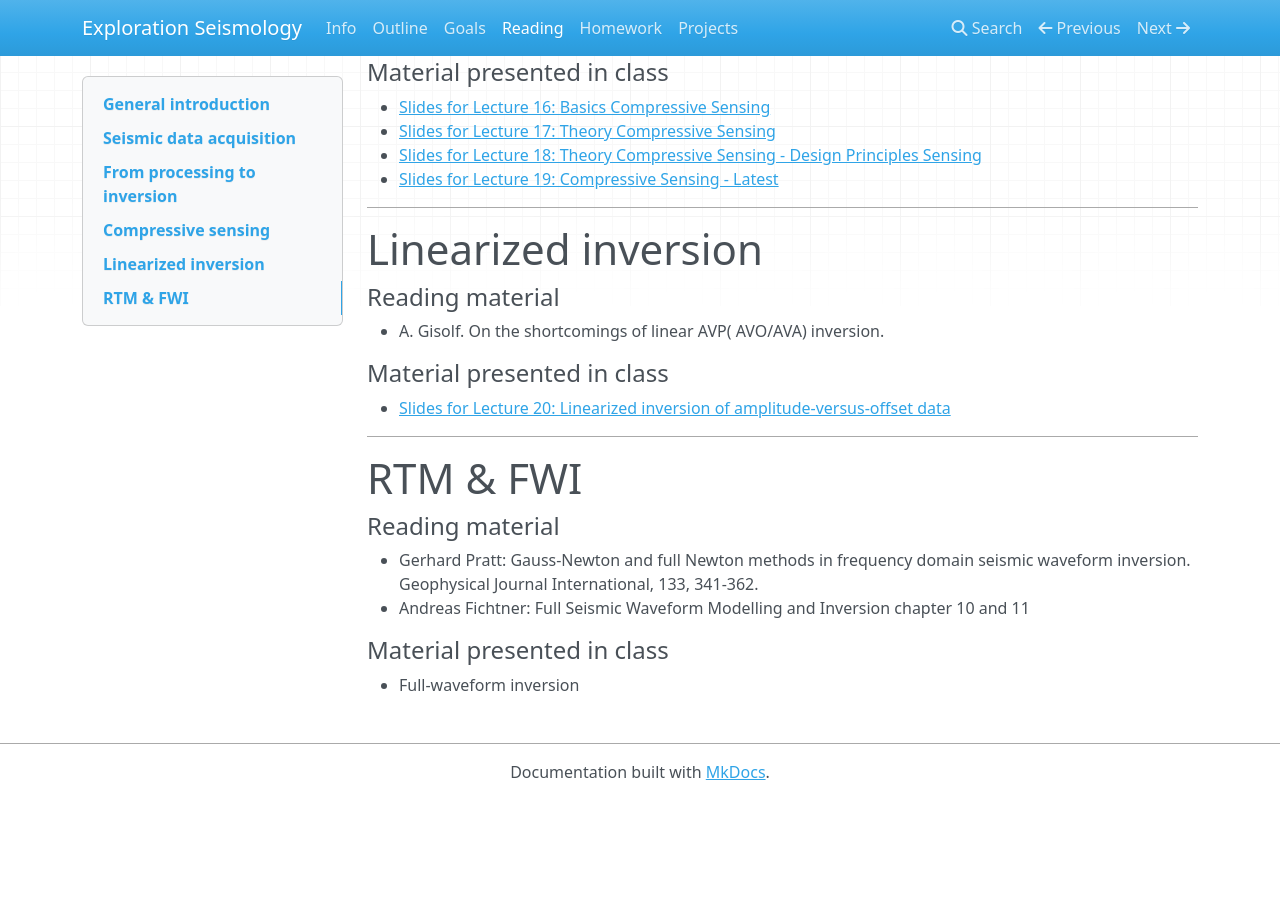
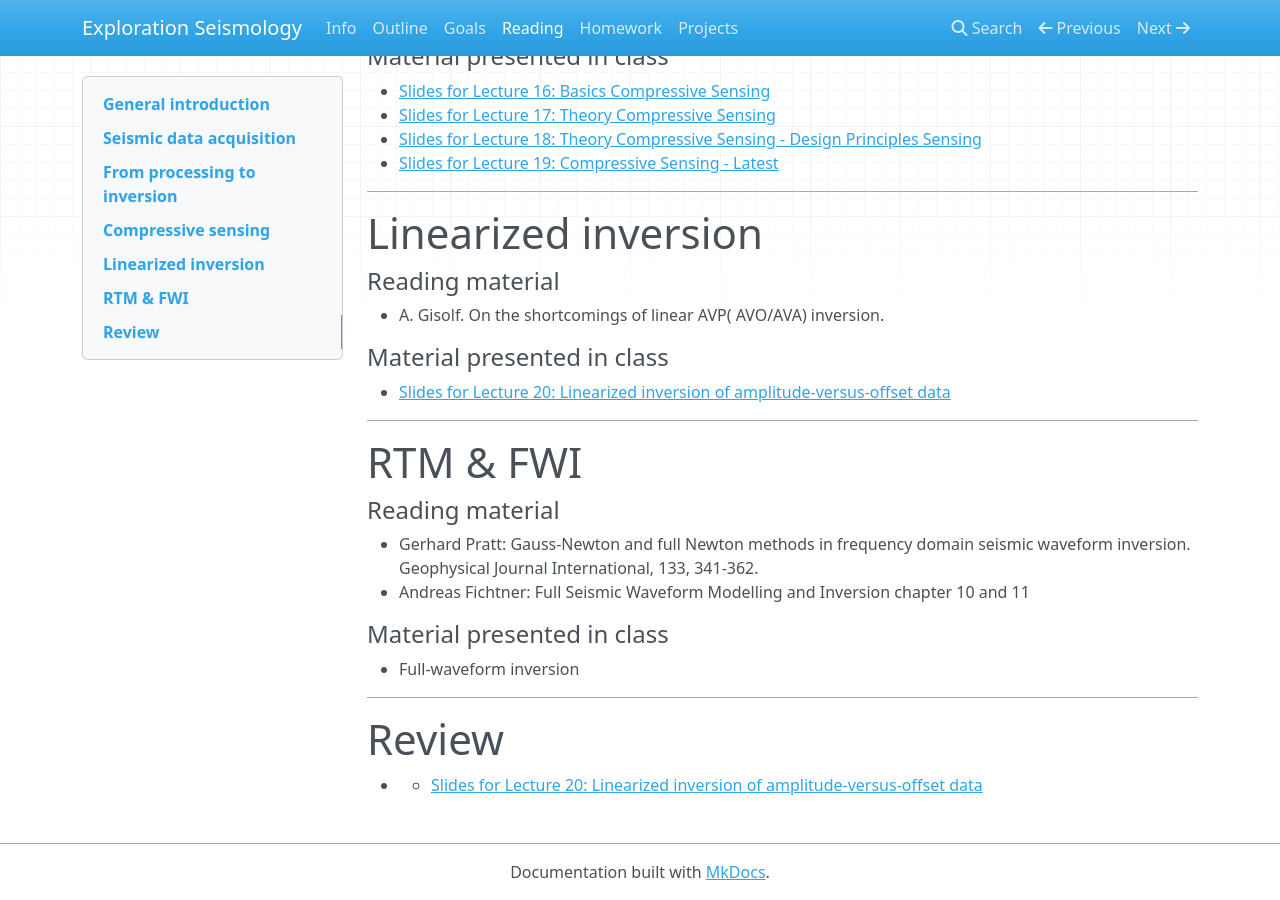
Before and after one commit to flexie/eas-4803-8803-ccs, an MkDocs documentation site: the page built from docs/reading.md, in a window 1280 px wide and 900 px high, scrolled down 1499 px. Built offline with MkDocs 1.6.1, drawn with Linux system fonts in a browser that asks for light colours; nearby versions of some CDN libraries; old or Windows-style settings are respelled for this version of MkDocs; before the commit the page ends 2299 px from its top, so only the background shows below that.

Commit message:
added links

```diff
--- a/docs/reading.md
+++ b/docs/reading.md
@@ -33,7 +33,6 @@
 
 - [Slides for Lecture 12: Practical aspects of seismic acquisition](https://www.dropbox.com/s/psfngqbbli2uvm3/12-Exploration_Seismology-acquisition.pdf?dl=0
 )
-
 - [Slides for Lecture 13: Practical aspects of seismic acquisition](https://www.dropbox.com/s/2ob9rynqvwa9mtt/13-Exploration_Seismology-deconvolution.pdf?dl=0)
 
 ***
@@ -73,8 +72,6 @@
 - [Slides for Lecture 18: Theory Compressive Sensing - Design Principles Sensing](https://www.dropbox.com/s/v1d1s6cmvi8nw87/18-Exploration_Seismology-inversion-cs-3.pdf?dl=0)
 - [Slides for Lecture 19: Compressive Sensing - Latest](https://www.dropbox.com/s/gntmsrpiy8yyndf/19-Exploration_Seismology-CS-4.pdf?dl=0)
 
-
-
 ***
 
 # Linearized inversion
@@ -85,7 +82,7 @@
 
 ####Material presented in class
 
-- [Slides for Lecture 20: Linearized inversion of amplitude-versus-offset data](https://www.dropbox.com/s/6530m03nwj4edeo/20-Exploration_Geophysics-AVO.pdf?dl=0)
+- [Slides for Lecture 20: Linearized inversion of amplitude-versus-offset data](https://www.dropbox.com/s/6530m03nwj4edeo/20-Exploration_Seismology-AVO.pdf?dl=0)
 
 ***
 
@@ -100,3 +97,9 @@
 #### Material presented in class
 
 - Full-waveform inversion
+
+***
+
+# Review
+
+- - [Slides for Lecture 20: Linearized inversion of amplitude-versus-offset data](https://www.dropbox.com/s/05tyot8l4yaejfc/21-Exploration_Seismology-review.pdf?dl=0)
```
